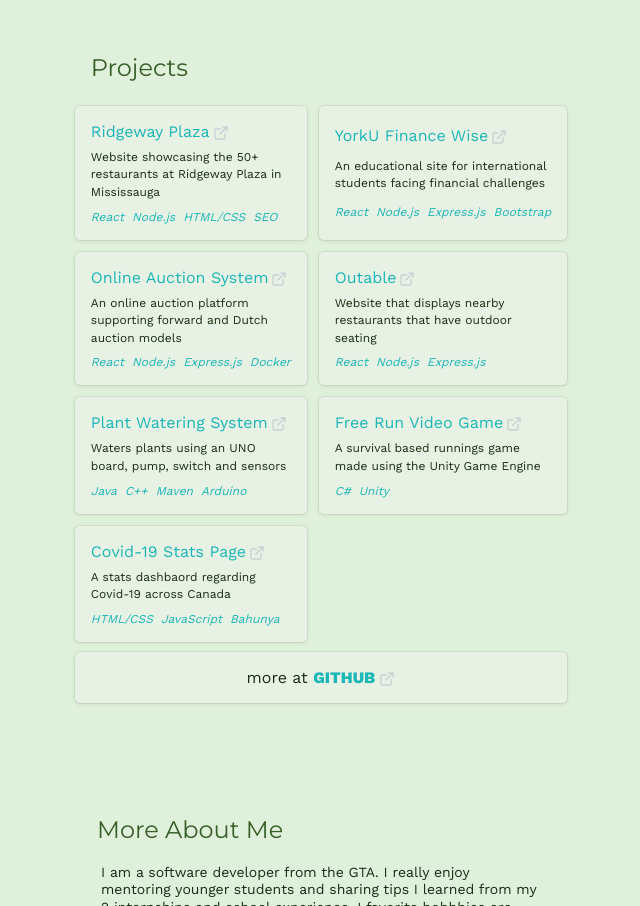
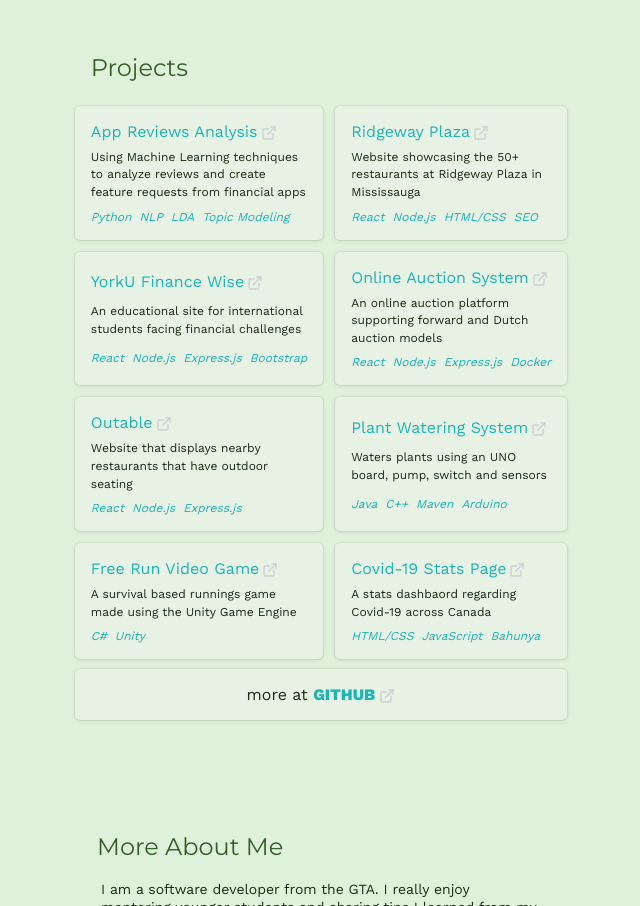
Before and after one commit to Choudhry-Shaharyar/Choudhry-Shaharyar.github.io, a website built with Vite: page index.html in a window 1280 px wide. Shown: the part 919-1825 px from the top of the page, without its empty margins (319-959 px from the left). Built offline with nearby package versions, Linux system fonts and the light colour scheme.

Commit message:
added ML project

```diff
--- a/index.html
+++ b/index.html
@@ -217,6 +217,39 @@
             <h2>Projects</h2>
             <!-- project container/ grid -->
             <div class="project-container">
+                              <!-- Repo 4 -->
+                              <div class="repository-container">
+                                <div class="repository-head">
+                                  <a
+                                    href="https://github.com/Choudhry-Shaharyar/App-Review-Insights/tree/main"
+                                    target="_blank"
+                                    rel="noopener noreferrer"
+                                  >
+                                    App Reviews Analysis
+                                  </a>
+                                  <a
+                                    href="https://github.com/Choudhry-Shaharyar/App-Review-Insights/tree/main"
+                                    target="_blank"
+                                    rel="noopener noreferrer"
+                                    ><img
+                                      width="16"
+                                      height="16"
+                                      src="./asset/svg/external-link.svg"
+                                      alt="external-link"
+                                  /></a>
+                                </div>
+
+                                <p class="repository-description">Using Machine Learning techniques to analyze reviews and create feature requests from financial apps
+                                </p>
+                                <div class="repository-language-used-container">
+                                  <span class="language-used">Python</span>
+                                  <span class="language-used">NLP</span>
+                                  <span class="language-used">LDA</span>
+                                  <!-- <span class="language-used" >TextBlob</span> -->
+                                  <span class="language-used">Topic Modeling</span>
+                                </div>
+                            </div>
+                            <!-- Repo 4 End -->
                                                        <!-- Repo 4 -->
                                                        <div class="repository-container">
                                                         <div class="repository-head">
```
